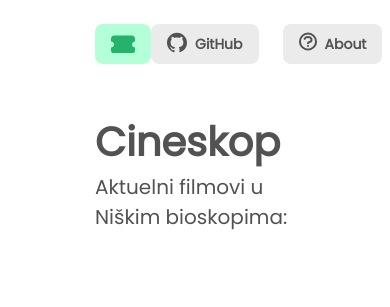
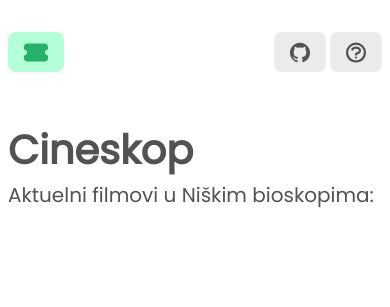
Before and after one commit to jovanovicdima/cineskop, a plain HTML site: page frontend/index.html in a window 390 px wide. Drawn offline with Linux system fonts and the light colour scheme.

Commit message:
add clickable functionality to movie divs, opens new page with detailed information and implement responsive layout

```diff
--- a/frontend/index.html
+++ b/frontend/index.html
@@ -1,42 +1,44 @@
 <!DOCTYPE html>
 <html lang="en">
-	<meta charset="UTF-8">
-	<title>Cineskop</title>
-	<meta name="viewport" content="width=device-width,initial-scale=1">
-	<link rel="stylesheet" href="style.css">
-	<link href='https://fonts.googleapis.com/css?family=Poppins' rel='stylesheet'>
+	<head>
+		<meta charset="UTF-8">
+		<title>Cineskop</title>
+		<meta name="viewport" content="width=device-width,initial-scale=1">
+		<link rel="stylesheet" href="style.css">
+		<link href='https://fonts.googleapis.com/css?family=Poppins' rel='stylesheet'>
+	</head>
 	<body>
 		<header>
+			<div class="buttons">
 			<a href="" class="button accentButton">
-					<svg xmlns="http://www.w3.org/2000/svg" width="24" height="18" viewBox="0 0 24 18" fill="none">
+					<svg xmlns="http://www.w3.org/2000/svg" width="24" height="24" viewBox="0 0 24 18" fill="none">
 						<path d="M0 3.5C0 2.70435 0.31607 1.94129 0.87868 1.37868C1.44129 0.81607 2.20435 0.5 3 0.5H21C21.7956 0.5 22.5587 0.81607 23.1213 1.37868C23.6839 1.94129 24 2.70435 24 3.5V6.5C23.2044 6.5 22.4413 6.81607 21.8787 7.37868C21.3161 7.94129 21 8.70435 21 9.5C21 10.2956 21.3161 11.0587 21.8787 11.6213C22.4413 12.1839 23.2044 12.5 24 12.5V15.5C24 16.2956 23.6839 17.0587 23.1213 17.6213C22.5587 18.1839 21.7956 18.5 21 18.5H3C2.20435 18.5 1.44129 18.1839 0.87868 17.6213C0.31607 17.0587 0 16.2956 0 15.5V12.5C0.79565 12.5 1.55871 12.1839 2.12132 11.6213C2.68393 11.0587 3 10.2956 3 9.5C3 8.70435 2.68393 7.94129 2.12132 7.37868C1.55871 6.81607 0.79565 6.5 0 6.5V3.5Z" fill="#25B26B"/>
 					</svg>
 			</a>
-			<div>
+			</div>
 				<div class="buttons">
 					<a href="https://github.com/jovanovicdima/cineskop" class="button defaultButton">
-						<svg xmlns="http://www.w3.org/2000/svg" width="20" height="24" viewBox="0 0 20 24" fill="none">
+						<svg xmlns="http://www.w3.org/2000/svg" width="20" height="24" viewBox="0 0 20 20" fill="none">
 							<path d="M10 0.748047C4.475 0.748047 0 5.22555 0 10.748C0 15.1672 2.865 18.9147 6.8375 20.2355C7.3375 20.3297 7.52083 20.0205 7.52083 19.7547C7.52083 19.5172 7.5125 18.888 7.50833 18.0547C4.72667 18.658 4.14 16.713 4.14 16.713C3.685 15.5589 3.0275 15.2505 3.0275 15.2505C2.12167 14.6305 3.0975 14.643 3.0975 14.643C4.10167 14.713 4.62917 15.673 4.62917 15.673C5.52083 17.2022 6.97 16.7605 7.54167 16.5047C7.63167 15.858 7.88917 15.4172 8.175 15.1672C5.95417 14.9172 3.62 14.0572 3.62 10.2255C3.62 9.13388 4.0075 8.24221 4.64917 7.54221C4.53667 7.28971 4.19917 6.27305 4.73667 4.89555C4.73667 4.89555 5.57417 4.62721 7.48667 5.92055C8.28667 5.69805 9.13667 5.58805 9.98667 5.58305C10.8367 5.58805 11.6867 5.69805 12.4867 5.92055C14.3867 4.62721 15.2242 4.89555 15.2242 4.89555C15.7617 6.27305 15.4242 7.28971 15.3242 7.54221C15.9617 8.24221 16.3492 9.13388 16.3492 10.2255C16.3492 14.0672 14.0117 14.913 11.7867 15.1589C12.1367 15.4589 12.4617 16.0722 12.4617 17.0089C12.4617 18.3472 12.4492 19.4222 12.4492 19.7472C12.4492 20.0097 12.6242 20.3222 13.1367 20.2222C17.1375 18.9105 20 15.1605 20 10.748C20 5.22555 15.5225 0.748047 10 0.748047Z" fill="#525252"/>
 						</svg>
-						<span>
+						<p>
 							GitHub
-						</span>
+						</p>
 					</a>
 					<a href="https://www.youtube.com/watch?v=dQw4w9WgXcQ" class="button defaultButton">
-						<svg xmlns="http://www.w3.org/2000/svg" width="18" height="24" viewBox="0 0 18 24" fill="none">
+						<svg xmlns="http://www.w3.org/2000/svg" width="20" height="24" viewBox="0 0 18 18" fill="none">
 							<path d="M5.64711 6.83333C6.13511 5.79778 7.45156 5.05556 9 5.05556C10.9644 5.05556 12.5556 6.24933 12.5556 7.72222C12.5556 8.96667 11.4196 10.0111 9.88356 10.3062C9.40178 10.3987 9 10.7862 9 11.2778M9 13.9444H9.00889M17 9.5C17 10.5506 16.7931 11.5909 16.391 12.5615C15.989 13.5321 15.3997 14.414 14.6569 15.1569C13.914 15.8997 13.0321 16.489 12.0615 16.891C11.0909 17.2931 10.0506 17.5 9 17.5C7.94943 17.5 6.90914 17.2931 5.93853 16.891C4.96793 16.489 4.08601 15.8997 3.34315 15.1569C2.60028 14.414 2.011 13.5321 1.60896 12.5615C1.20693 11.5909 1 10.5506 1 9.5C1 7.37827 1.84285 5.34344 3.34315 3.84315C4.84344 2.34285 6.87827 1.5 9 1.5C11.1217 1.5 13.1566 2.34285 14.6569 3.84315C16.1571 5.34344 17 7.37827 17 9.5Z" stroke="#525252" stroke-width="2" stroke-linecap="round" stroke-linejoin="round"/>
 						</svg>
-						<span>
+						<p>
 							About
-						</span>
+						</p>
 					</a>
-				</div>
 			</div>
 		</header>
 		<main>
 			<h1>Cineskop</h1>
 			<p>Aktuelni filmovi u Niškim bioskopima:</p>
-			<div class="genres", id="genres">
+			<div class="genres" id="genres">
 			</div>
 			<div class="movies" id="movies">
 			</div>
--- a/frontend/script.js
+++ b/frontend/script.js
@@ -45,6 +45,8 @@
 			allTags.add(movieList[i].genre[j]);
 		}
 	}
+	movieList.sort((a, b) => {return a.id - b.id});
+
 	setGenres()
 	printMovies();
 }
@@ -64,7 +66,8 @@
 			if(hasTag == false) continue;
 		}
 
-		const movie = document.createElement("div");
+		const movie = document.createElement("a");
+		movie.href = `./movie.html?id=${movieList[i].id}`;
 
 		const image = document.createElement("div");
 
--- a/frontend/style.css
+++ b/frontend/style.css
@@ -1,37 +1,46 @@
+html {
+	display: flex;
+	justify-content: center;
+}
 body {
-	max-width: 800px;
-	margin: auto;
+	width: 800px;
 	font-family: Poppins;
 	color: #525252;
 	font-size: 20px;
 	font-style: normal;
 	font-weight: 500;
 	line-height: normal;
+	display: flex;
+	justify-content: center;
+	align-items: center;
+	flex-direction: column;
+
 }
 
-@media only screen and (max-width: 850px) {
+@media only screen and (max-width: 820px) {
 	body {
 		max-width: 600px;
 	}
 }
 
-@media only screen and (max-width: 650px) {
+@media only screen and (max-width: 620px) {
 	body {
 		max-width: 400px;
 	}
 }
 
-@media only screen and (max-width: 450px) {
+@media only screen and (max-width: 420px) {
 	body {
-	  max-width: 200px;
+		max-width: 100%;
 	}
 }
 
 header {
 	width: 100%;
-	display: inline-flex;
+	display: flex;
 	justify-content: space-between;
 	margin-top: 24px;
+	flex-wrap: wrap;
 }
 
 h1 {
@@ -52,6 +61,7 @@
 
 main {
 	margin-top: 48px;
+	width: 100%;
 }
 
 p {
@@ -59,8 +69,7 @@
 }
 
 .button {
-	position: relative;
-	display: inline-flex;
+	display: flex;
 	padding: 8px 16px;
 	justify-content: center;
 	align-items: center;
@@ -69,9 +78,22 @@
 }
 
 .buttons {
-	display: inline-flex;
+	display: flex;
+	flex-wrap: wrap;
 	align-items: flex-start;
 	gap: 24px;
+	font-size: 16px;
+}
+
+@media only screen and (max-width: 420px) {
+	.buttons {
+		font-size: 0px;
+		gap: 4px;
+	}
+
+	.button {
+		gap: 0px;
+	}
 }
 
 .smallButton {
@@ -114,9 +136,17 @@
 
 .movies {
 	width: 100%;
-	display: grid;
-	grid-template-columns: repeat(auto-fill, minmax(185px, 1fr));
 	gap: 16px;
+}
+
+@media only screen and (max-width: 420px) {
+	.movies {
+		grid-template-columns: 185px;
+		justify-content: center;
+	}
+	.genres {
+		justify-content: center;
+	}
 }
 
 .movie {
```
Lines whose indentation alone changed are shown as unchanged.
